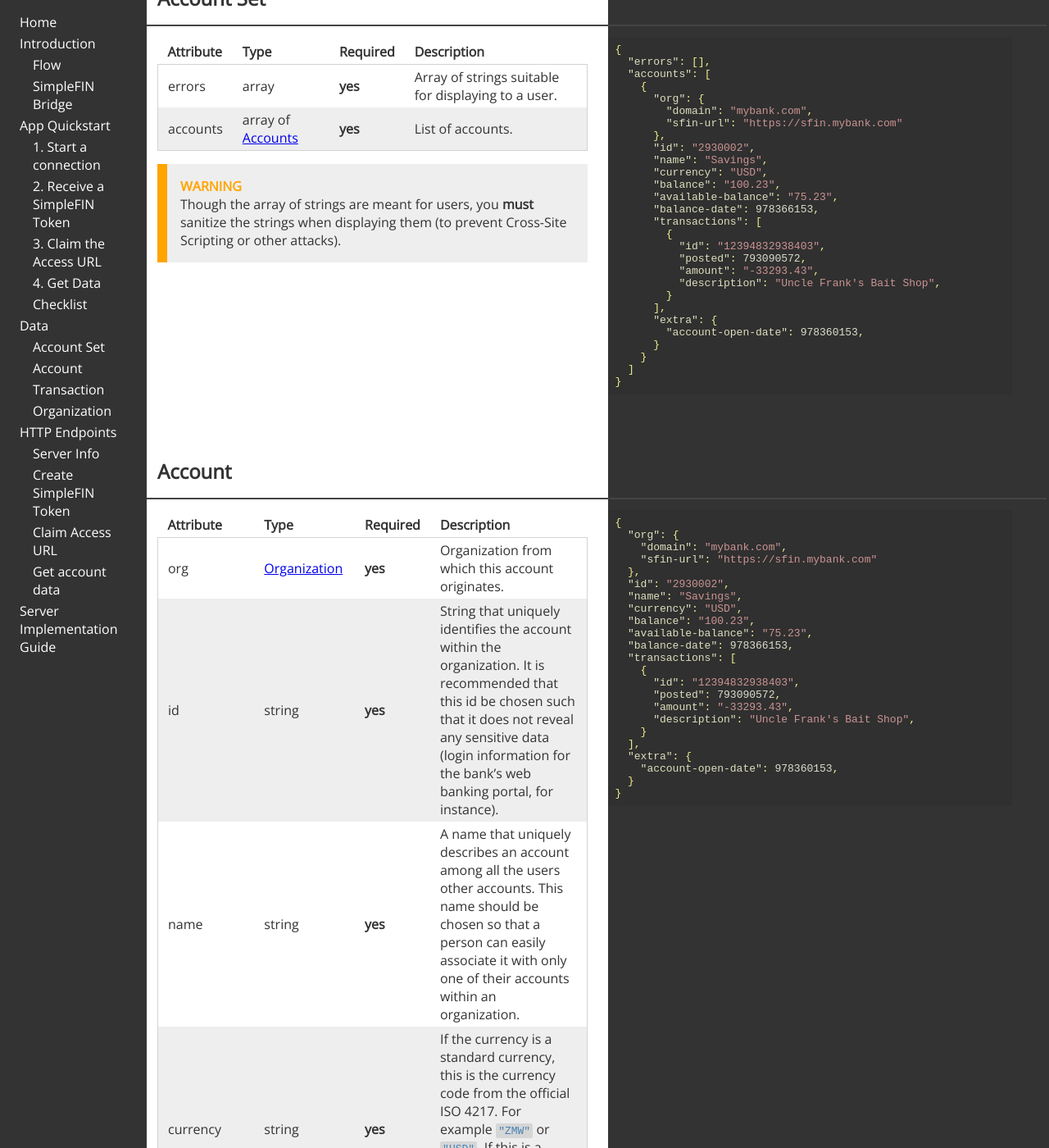
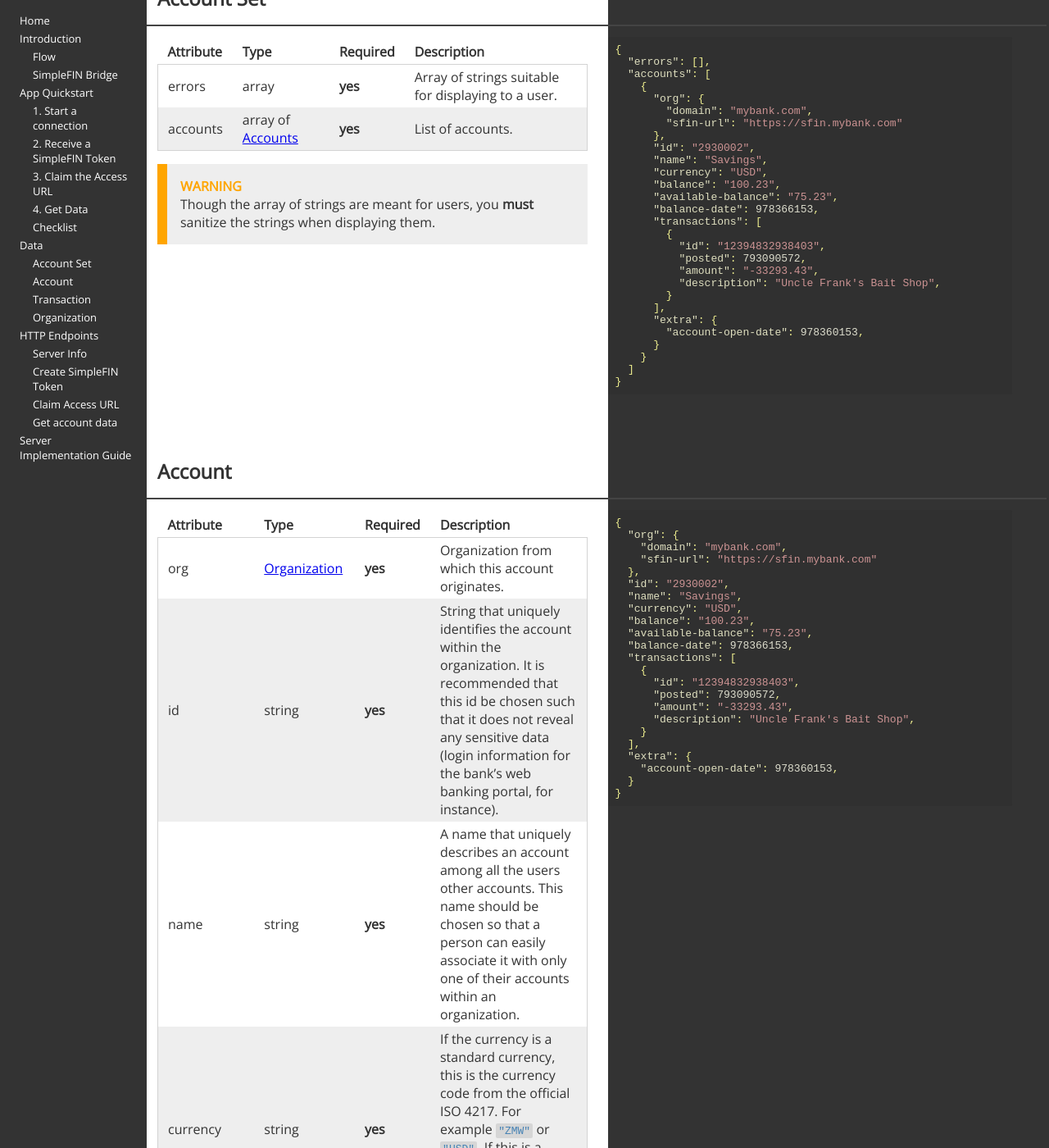
Before and after one commit to simplefin/simplefin.github.com, a Jekyll site: the page protocol.html, which Jekyll copies as it is, in a window 1280 px wide and 1400 px high, scrolled down 5109 px. Shown: the whole window at 82% size. Built offline with Jekyll 4.4.1, drawn with Linux system fonts in a browser that asks for light colours; some of the changed text lies outside the part shown.

Commit message:
Smaller nav; omit XSS specifics

```diff
--- a/protocol.html
+++ b/protocol.html
@@ -255,7 +255,7 @@ code > span.in { color: #7f9f7f; font-weight: bold; } /* Information */
 </tbody>
 </table>
 <warning>
-Though the array of strings are meant for users, you <strong>must</strong> sanitize the strings when displaying them (to prevent Cross-Site Scripting or other attacks).
+Though the array of strings are meant for users, you <strong>must</strong> sanitize the strings when displaying them.
 </warning>
 </div>
 <div class="example">
--- a/style.css
+++ b/style.css
@@ -32,6 +32,7 @@ body {
     margin: 0;
 }
 nav.toc {
+    font-size: 13px;
     top: 0;
     left: 0;
     bottom: 0;
@@ -60,7 +61,7 @@ nav.toc a {
     text-decoration: none;
 }
 nav.toc a:visited {
-    color: #08c;
+    color: steelblue;
 }
 nav.toc a:hover {
     background-color: steelblue;
```
Also changed, not shown: other parts of protocol.html (+1 -1 lines), protocol.md (+2 -2 lines).
